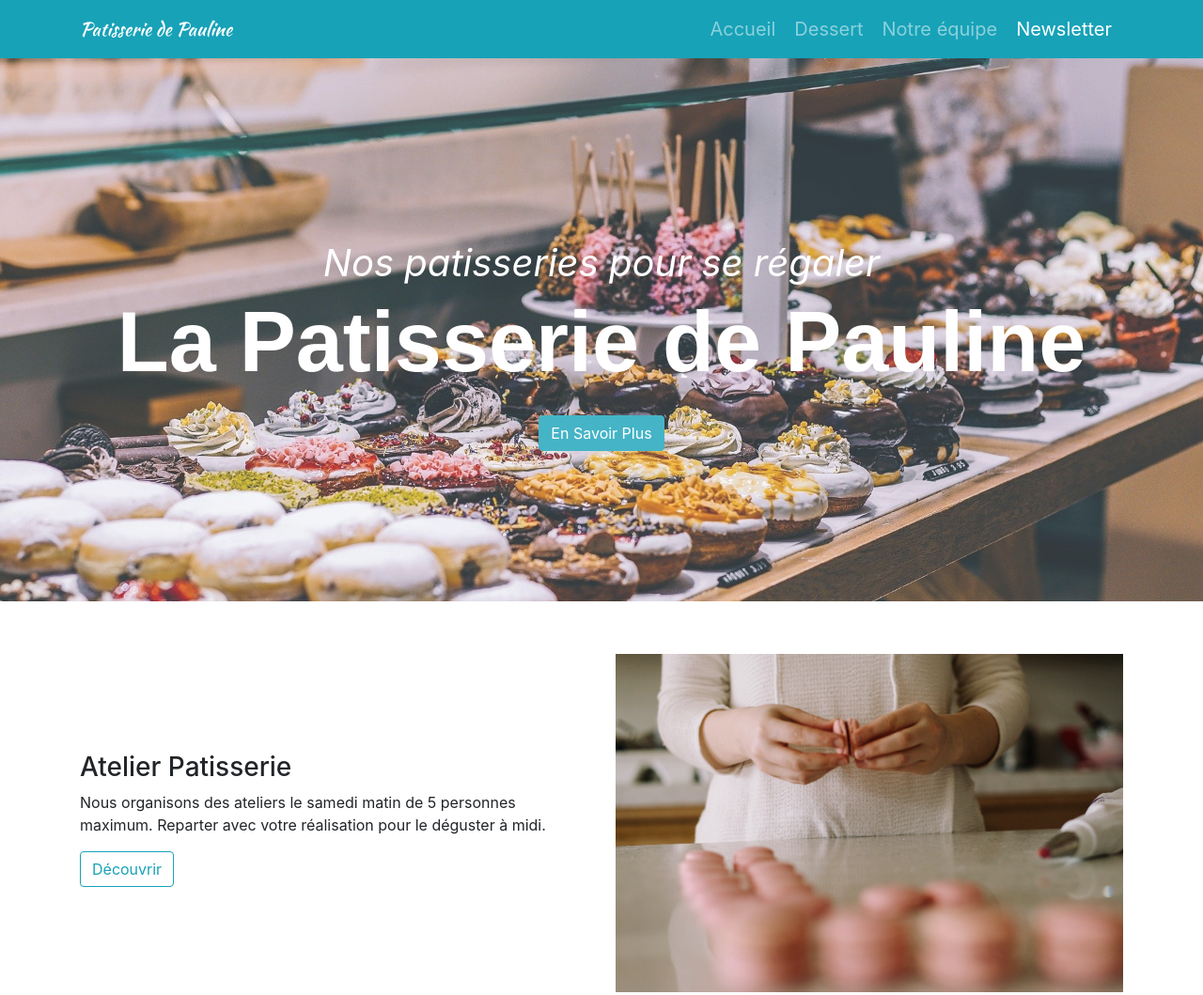
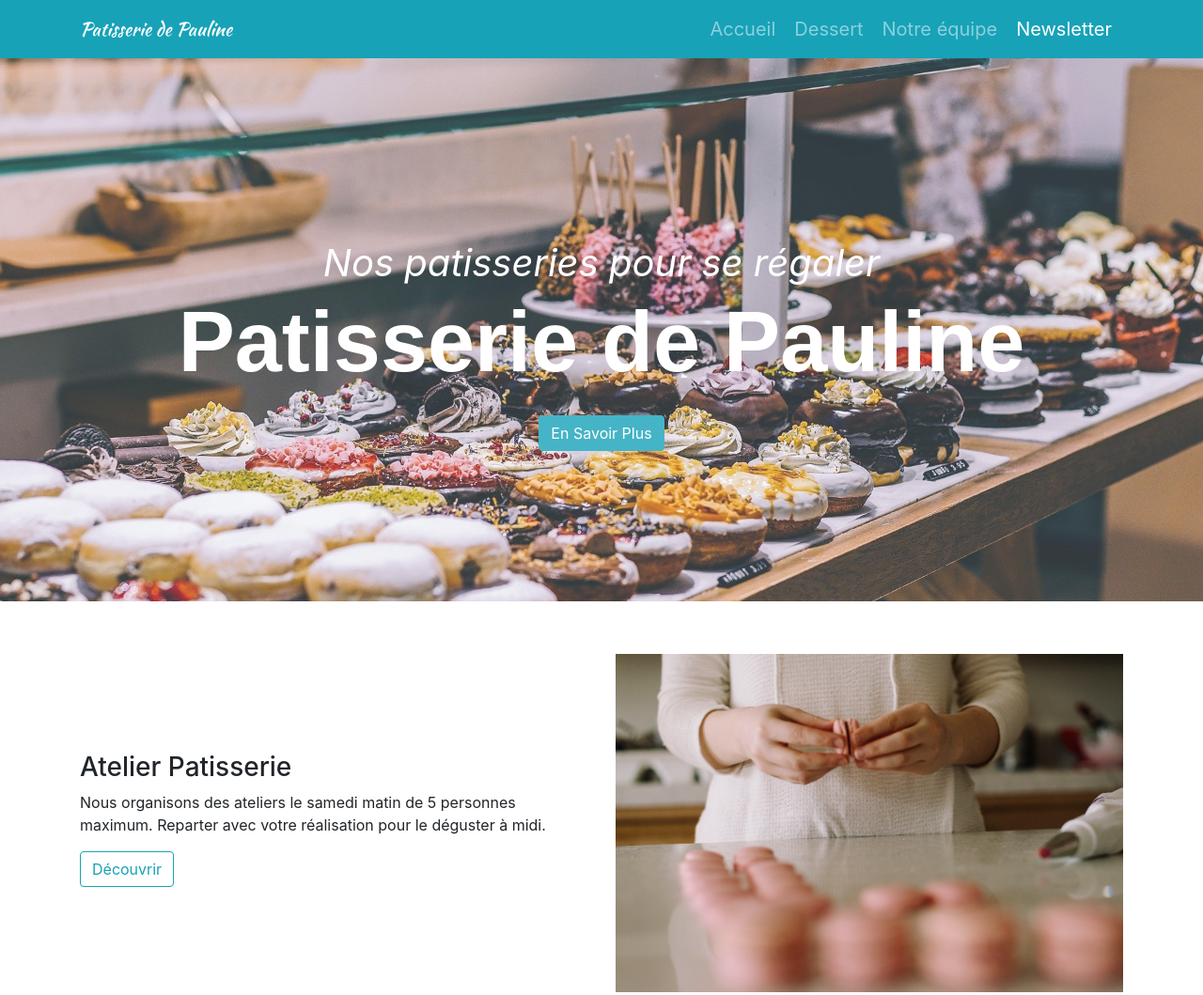
Before and after one commit to linepau31/La-Patisserie-de-Pauline_Bootstrap, a plain HTML site: page index.html in a window 1280 px wide. Shown: the top 1059 px of the page at 94% size. Drawn offline with nearby package versions, Linux system fonts and the light colour scheme.

Commit message:
ModifTexte

```diff
--- a/index.html
+++ b/index.html
@@ -59,7 +59,7 @@
 
         <div class="text-intro">
             <div class="preTxt text-white font-italic">Nos patisseries pour se régaler</div>
-            <h1 class="title text-white">La Patisserie de Pauline</h1>
+            <h1 class="title text-white">Patisserie de Pauline</h1>
             <a href="#info" class="btn btn-info mt-3">En Savoir Plus</a>
         </div>
 
```
